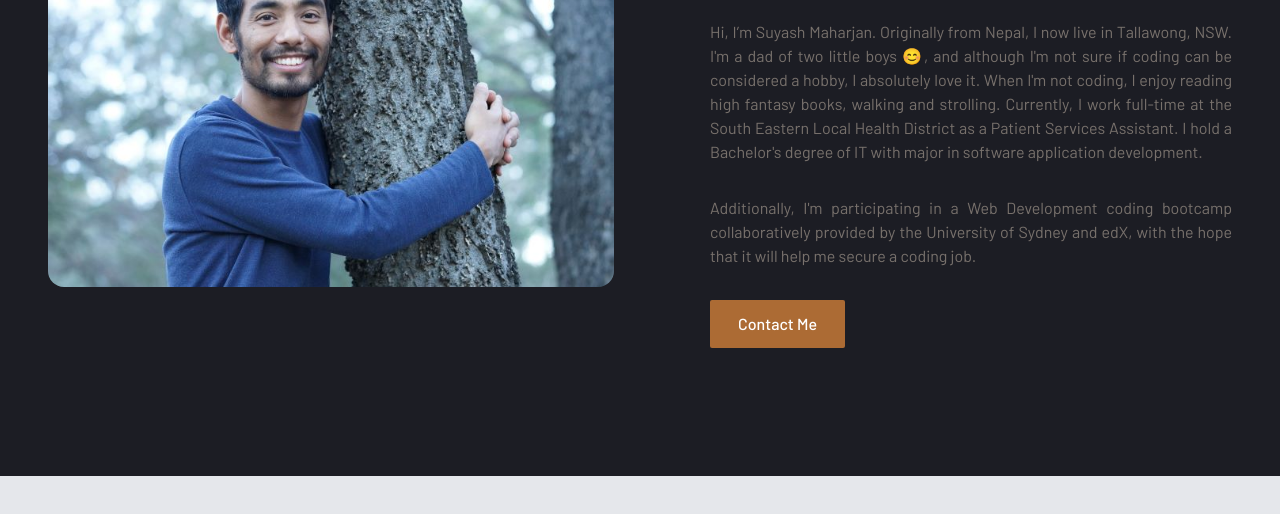
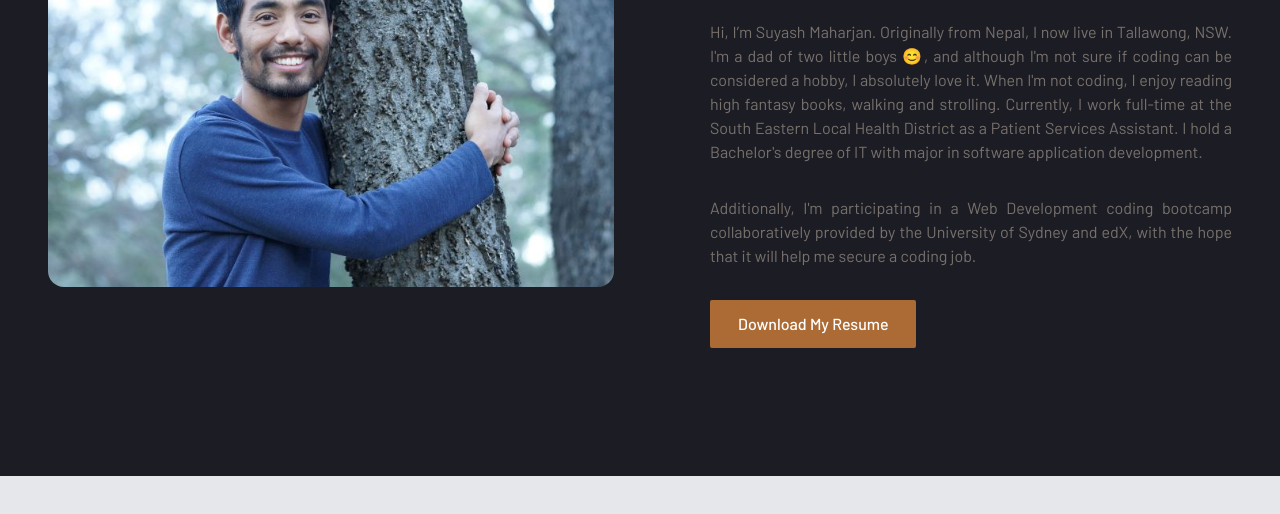
Before and after one commit to SimpleSuyash/my-react-portfolio, a React (Vite) app: page / in a window 1280 px wide. Shown: the part 897-1411 px from the top of the page. Built offline with nearby package versions, Linux system fonts and the light colour scheme; a web font is replaced by a local one.

Commit message:
button in about-me reworded

```diff
--- a/src/components/About.jsx
+++ b/src/components/About.jsx
@@ -34,7 +34,7 @@ const About = () => {
               </p>
             </div>
             <div className="btn btn-md bg-accent hover:bg-accent-hover transition-all">
-              Contact Me
+              Download My Resume
             </div>
           </div>
         </div>
```
